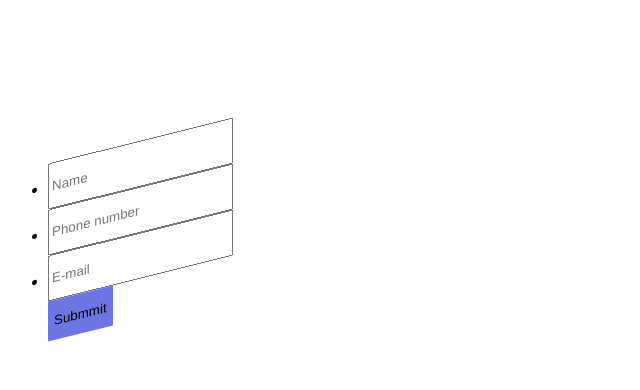
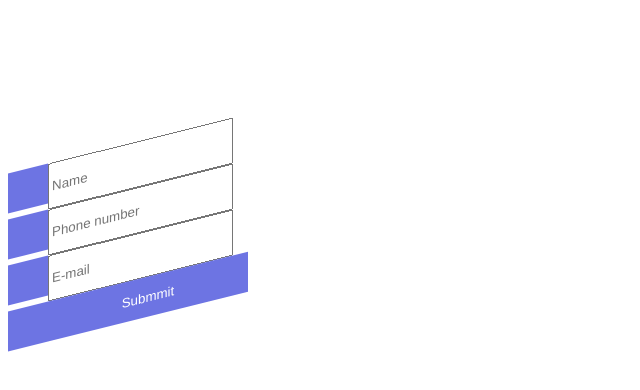
Before and after one commit to maudi07/prueba, a plain HTML site: page index.html in a window 1280 px wide. Shown: the whole page, without its empty margins (0-640 px from the left). Drawn offline with Linux system fonts and the light colour scheme.

Commit message:
Add styles for wrapper and button elements

```diff
--- a/index.html
+++ b/index.html
@@ -19,6 +19,28 @@
       .wrapper{
         position: relative;
         transform:skewY(-14deg);
+      }
+      .wrapper li, button{
+        position: relative;
+        list-style:none;
+        width:200px;
+        z-index: var(--i);
+        transition:0.3s;
+        color:white;
+      }
+      .wrapper li::before, button::before{
+        position:absolute;
+        content:'';
+        background:#6d74e3;
+        top:0;
+        left:-40px;
+        width:40px;
+        height:40px;
+        transform-origin:right;
+        transform:skewY(45seg);
+        transition:0.3s;
+      }
+      .wrapper li::after, button::after{
 
       }
     </style>
```
